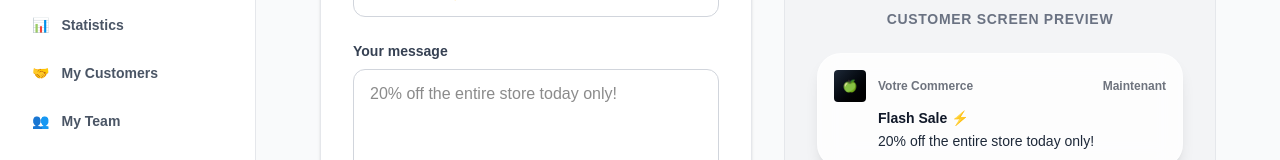
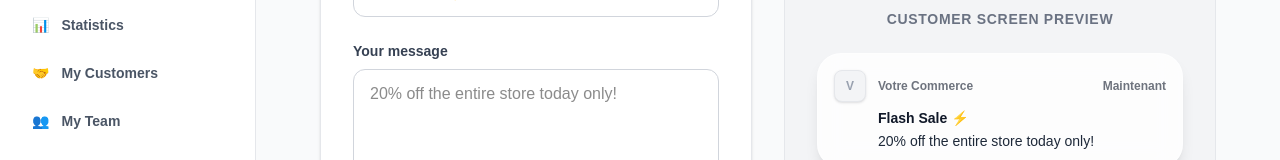
Before and after one commit to Banane653/A-T-Tech, a Next.js app: page /en/dashboard/marketing in a window 1280 px wide. Shown: the part 254-414 px from the top of the page. Built offline with nearby package versions, Linux system fonts and the light colour scheme; no server answers.

Commit message:
Ajout du logo dans la prévisualisation

```diff
--- a/src/app/[locale]/dashboard/marketing/page.tsx
+++ b/src/app/[locale]/dashboard/marketing/page.tsx
@@ -9,6 +9,7 @@ export default function MarketingPage() {
     const [companyName, setCompanyName] = useState<string>('Votre Commerce');
     const [title, setTitle] = useState('');
     const [message, setMessage] = useState('');
+    const [companyLogo, setCompanyLogo] = useState<string | null>(null);
 
     const [status, setStatus] = useState<'idle' | 'loading' | 'success' | 'error'>('idle');
     const [notifiedCount, setNotifiedCount] = useState(0);
@@ -22,6 +23,7 @@ export default function MarketingPage() {
                 if (data.company) {
                     setCompanyId(data.company.id);
                     setCompanyName(data.company.name);
+                    setCompanyLogo(data.company.logoUrl);
                 }
             })
             .catch(console.error);
@@ -143,8 +145,19 @@ export default function MarketingPage() {
                     {/* Fausse bulle de notification iOS */}
                     <div className="w-full max-w-sm bg-white/80 backdrop-blur-md rounded-3xl p-4 shadow-lg border border-white/40 transform transition-all">
                         <div className="flex items-center gap-3 mb-2">
-                            <div className="w-8 h-8 rounded bg-gradient-to-br from-gray-800 to-black flex items-center justify-center shrink-0">
-                                <span className="text-white text-xs">🍏</span>
+                            <div className="w-8 h-8 rounded-lg bg-gray-100 flex items-center justify-center shrink-0 overflow-hidden border border-gray-200 shadow-sm">
+                                {companyLogo ? (
+                                    // eslint-disable-next-line @next/next/no-img-element
+                                    <img
+                                        src={companyLogo}
+                                        alt="Logo"
+                                        className="w-full h-full object-cover"
+                                    />
+                                ) : (
+                                    <span className="text-gray-400 text-xs font-bold">
+                                        {companyName.charAt(0).toUpperCase()}
+                                    </span>
+                                )}
                             </div>
                             <div className="flex-1">
                                 <p className="text-xs font-semibold text-gray-900 opacity-60 flex justify-between">
--- a/src/app/api/admin/company/route.ts
+++ b/src/app/api/admin/company/route.ts
@@ -12,6 +12,7 @@ export async function GET() {
             select: {
                 id: true,
                 name: true,
+                logoUrl: true,
                 pointsRatio: true,
                 systemType: true
             },
```
